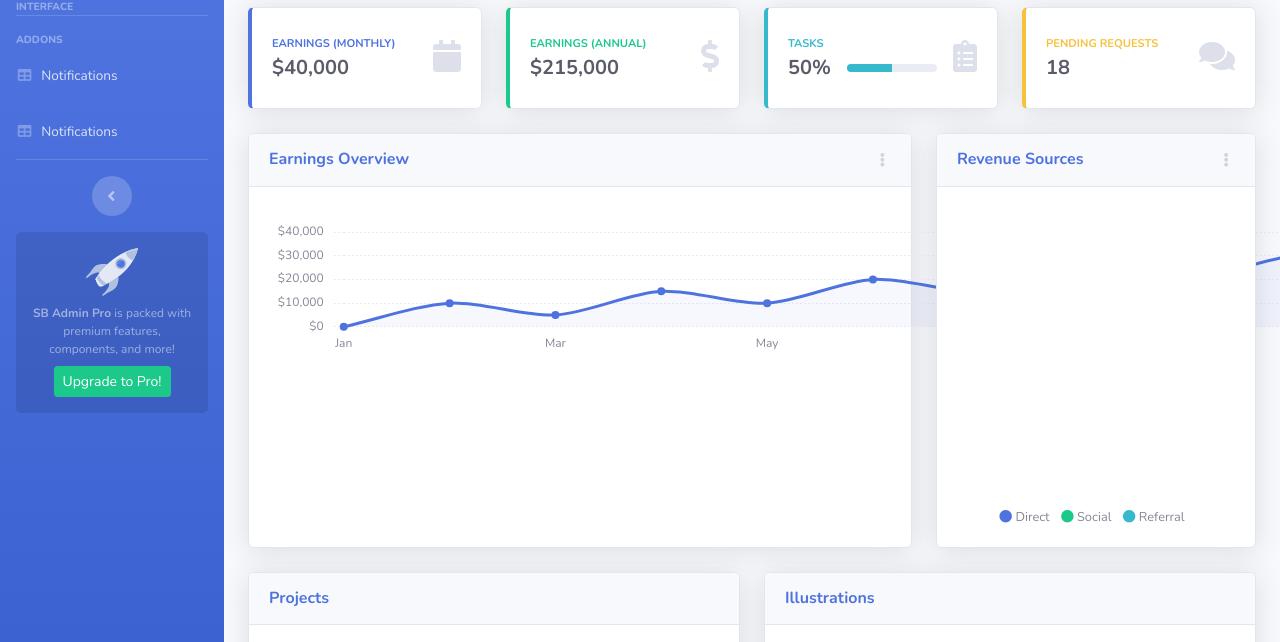
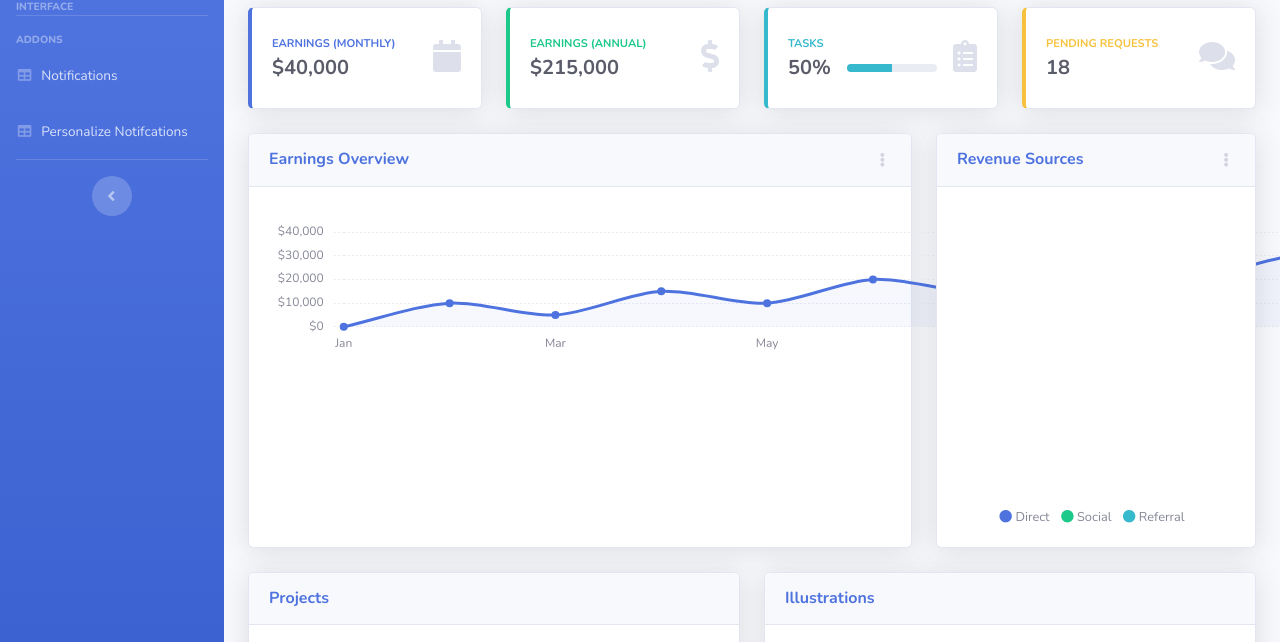
Before and after one commit to aditirajaraman/tech-tips, a website with bundled scripts: page index.html in a window 1280 px wide. Shown: the part 145-787 px from the top of the page. Built offline with nearby package versions, Linux system fonts and the light colour scheme.

Commit message:
Update index.html

```diff
--- a/index.html
+++ b/index.html
@@ -138,7 +138,7 @@
              <li class="nav-item">
                 <a class="nav-link" href="personalize_notification.html">
                     <i class="fas fa-fw fa-table"></i>
-                    <span>Notifications</span></a>
+                    <span>Personalize Notifcations</span></a>
             </li>
 
             <!-- Divider -->
@@ -150,11 +150,11 @@
             </div>
 
             <!-- Sidebar Message -->
-            <div class="sidebar-card d-none d-lg-flex">
+            <!--<div class="sidebar-card d-none d-lg-flex">
                 <img class="sidebar-card-illustration mb-2" src="img/undraw_rocket.svg" alt="...">
                 <p class="text-center mb-2"><strong>SB Admin Pro</strong> is packed with premium features, components, and more!</p>
                 <a class="btn btn-success btn-sm" href="https://startbootstrap.com/theme/sb-admin-pro">Upgrade to Pro!</a>
-            </div>
+            </div>-->
 
         </ul>
         <!-- End of Sidebar -->
```
